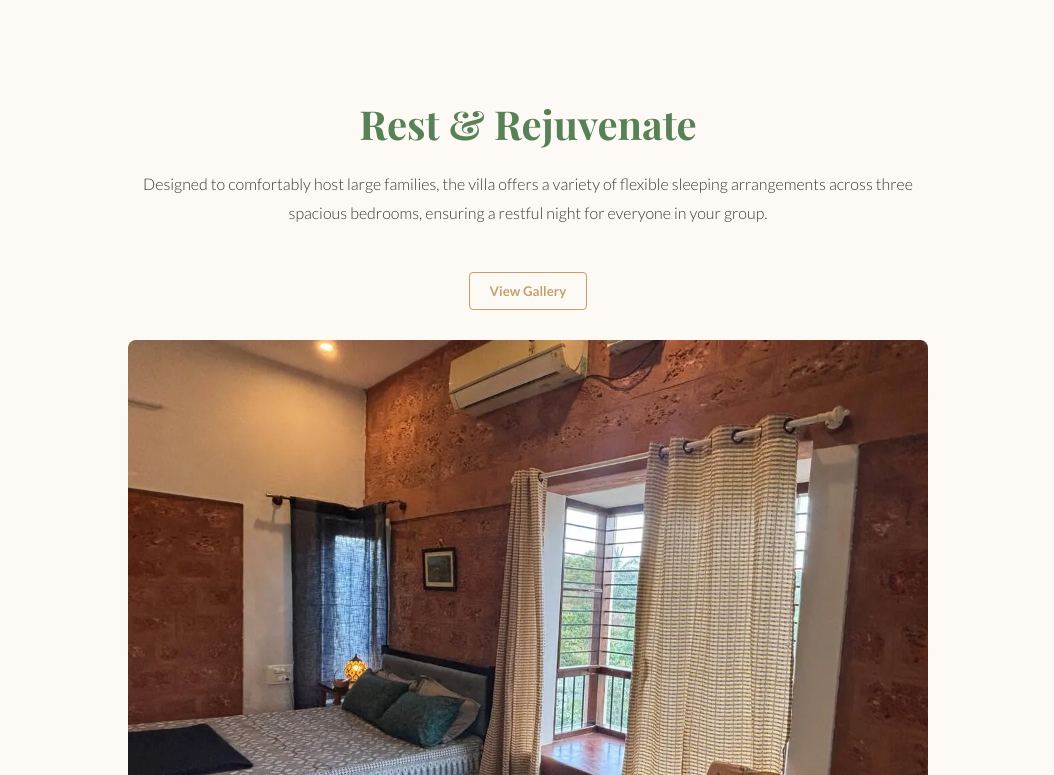
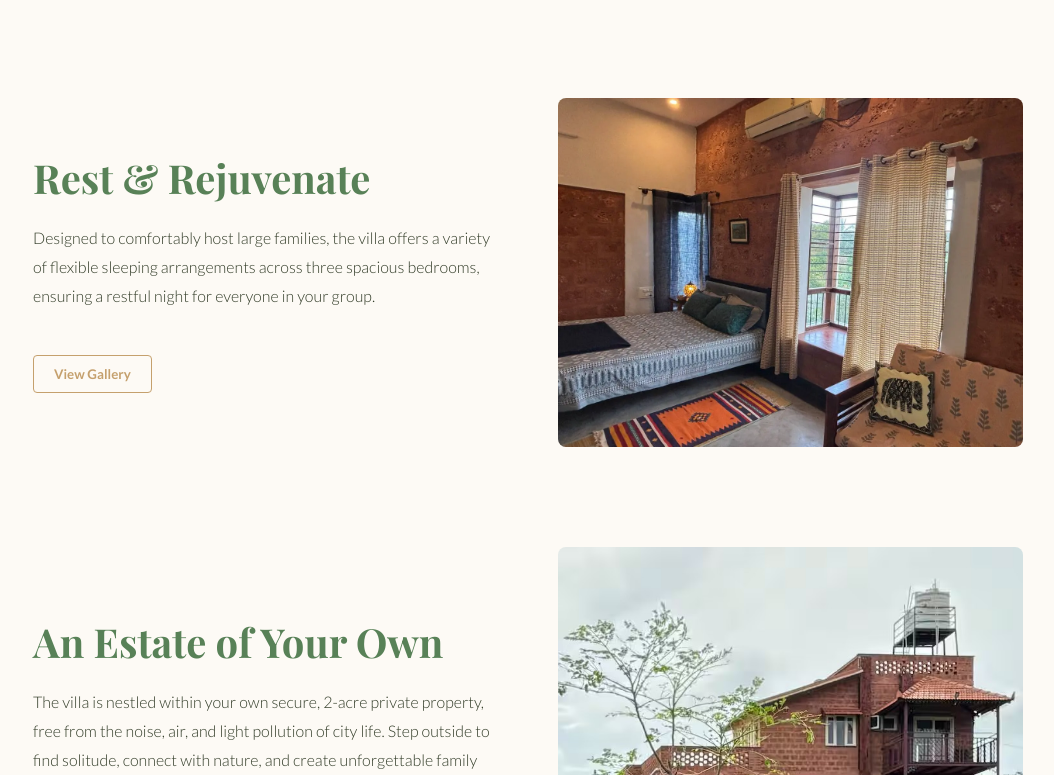
Before and after one commit to sachith50/my-booking-app, a React (Create React App) app in the folder client/: page /the-villa in a window 1280 px wide. Shown: the part 785-1560 px from the top of the page, without its empty margins (112-1166 px from the left). Built offline with nearby package versions, Linux system fonts and the light colour scheme.

Commit message:
feat: Add final polish to villspge

```diff
--- a/client/src/pages/TheVillaPage.css
+++ b/client/src/pages/TheVillaPage.css
@@ -28,8 +28,6 @@
 }
 .text-button:hover { background: var(--color-accent); color: white; }
 
-
-/* --- VVV --- NEW, SIMPLIFIED "ABOUT" SECTION STYLES --- VVV --- */
 .villa-summary-section {
     padding: 80px 0;
     margin-top: 50px;
@@ -42,37 +40,11 @@
     text-align: center;
     font-size: 1.2rem;
     line-height: 2;
-    font-family: var(--font-heading); /* Use the elegant heading font for this special text */
+    font-family: var(--font-heading);
     font-style: italic;
 }
-/* --- ^^^ --- END OF NEW STYLES --- ^^^ --- */
-
 
 @media (max-width: 768px) {
     .villa-section, .villa-section.reverse { grid-template-columns: 1fr; }
     .villa-section.reverse .villa-image-container { order: -1; margin-bottom: 30px; }
 }
-/* client/src/pages/TheVillaPage.css */
-
-/* ... all of your existing CSS from .villa-page-container down to the media query ... */
-
-
-/* --- VVV --- ADD ONLY THIS NEW CSS AT THE END --- VVV --- */
-
-/* New class for the vertical layout */
-.villa-section-vertical {
-    max-width: 800px; /* A bit narrower for a focused look */
-    margin: 0 auto 100px auto;
-    width: 90%;
-    text-align: center; /* Center the text content */
-}
-
-.villa-section-vertical .villa-text-container {
-    margin-bottom: 30px; /* Add space between the text and the image */
-}
-
-.villa-section-vertical .villa-image-container {
-    max-width: 100%; /* Ensure image doesn't overflow */
-}
-
-/* --- ^^^ --- END OF NEW CSS --- ^^^ --- */
--- a/client/src/pages/TheVillaPage.js
+++ b/client/src/pages/TheVillaPage.js
@@ -56,10 +56,10 @@ const TheVillaPage = () => {
                     </div>
                 </div>
 
-                {/* --- VVV --- THE ONLY CHANGE IS HERE --- VVV --- */}
-                {/* Section 2: Rest & Rejuvenate (with the new class) */}
-                <div className="villa-section-vertical">
-                {/* --- ^^^ --- THE ONLY CHANGE IS HERE --- ^^^ --- */}
+                {/* --- VVV --- THIS IS THE ONLY CHANGE --- VVV --- */}
+                {/* Section 2: Rest & Rejuvenate (with the correct class) */}
+                <div className="villa-section reverse">
+                {/* --- ^^^ --- END OF THE CHANGE --- ^^^ --- */}
                     <div className="villa-text-container">
                         <h2>Rest & Rejuvenate</h2>
                         <p>Designed to comfortably host large families, the villa offers a variety of flexible sleeping arrangements across three spacious bedrooms, ensuring a restful night for everyone in your group.</p>
```
Also changed, not shown: 1 other file (tests, documents, lock files or other folders).
